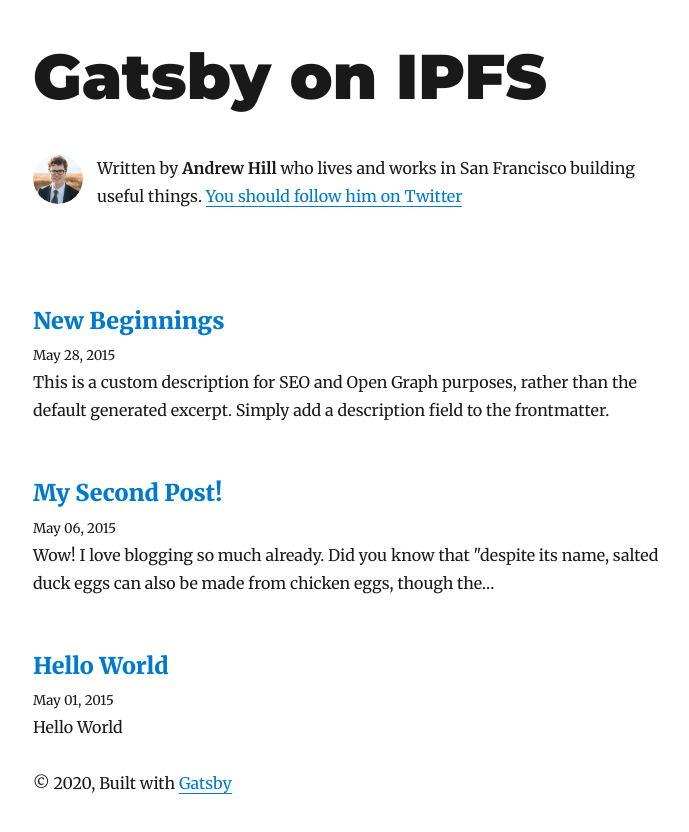
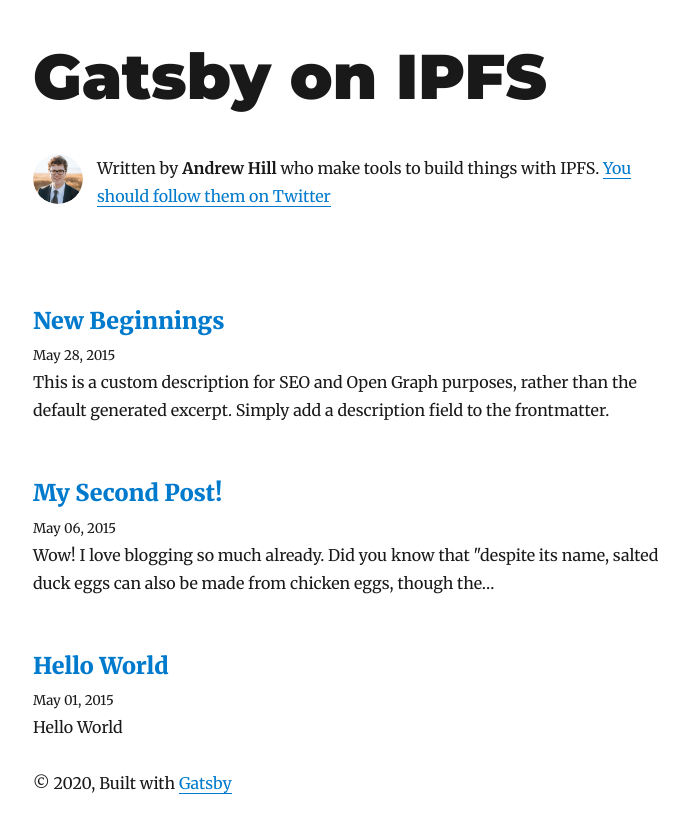
Before and after one commit to textileio/gatsby-ipfs-blog, a Gatsby site: page / in a window 1280 px wide. Shown: the whole page, without its empty margins (292-981 px from the left). Built offline with nearby package versions, Linux system fonts and the light colour scheme; Gatsby itself is replaced by a stand-in of ours; some packages are replaced by stand-ins of ours.

Commit message:
update bio
Signed-off-by: andrew <andrew@textile.io>

```diff
--- a/src/components/bio.js
+++ b/src/components/bio.js
@@ -54,11 +54,10 @@
         }}
       />
       <p>
-        Written by <strong>{author}</strong> who lives and works in San
-        Francisco building useful things.
+        Written by <strong>{author}</strong> who make tools to build things with IPFS.
         {` `}
         <a href={`https://twitter.com/${social.twitter}`}>
-          You should follow him on Twitter
+          You should follow them on Twitter
         </a>
       </p>
     </div>
```
